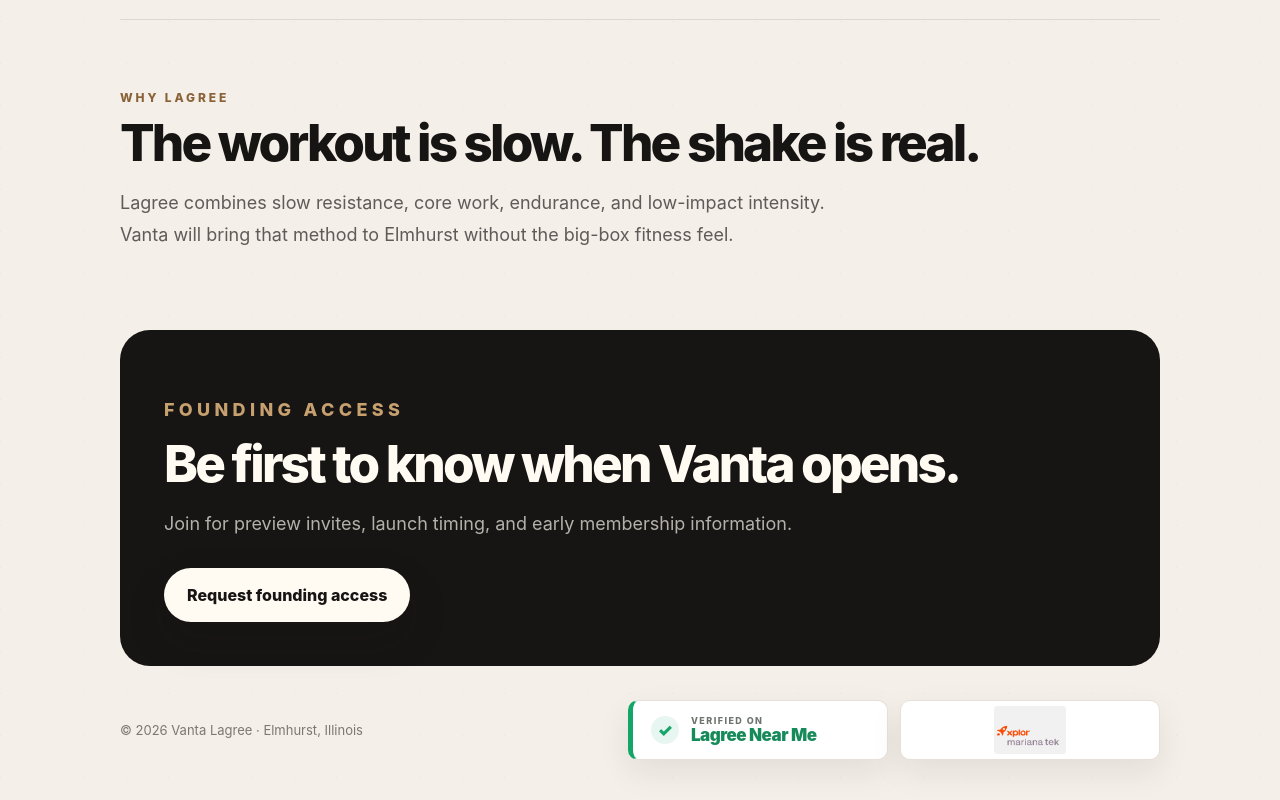
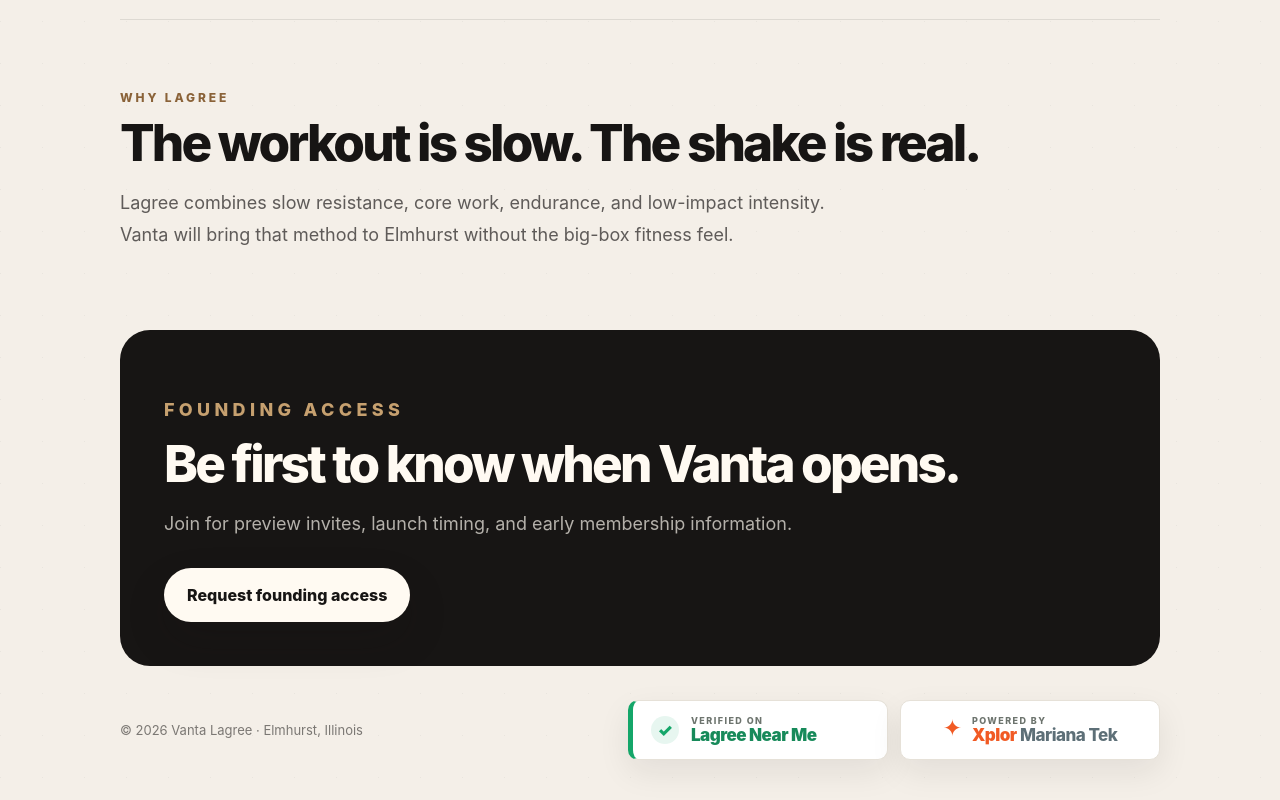
Before and after one commit to Mirr88/vanta-lagree, a React (Vite) app: page / in a window 1280 px wide. Shown: the part 987-1787 px from the top of the page. Built offline with nearby package versions, Linux system fonts and the light colour scheme; the HTML template or start-up script is replaced by a standard one.

Commit message:
Convert Mariana Tek footer to text badge

```diff
--- a/src/App.tsx
+++ b/src/App.tsx
@@ -78,8 +78,12 @@ export default function App() {
               <strong>Lagree Near Me</strong>
             </span>
           </a>
-          <span className="mariana-logo" aria-label="Powered by Mariana Tek">
-            <img src="/mariana-tek-logo-cropped.png" alt="Powered by Mariana Tek" />
+          <span className="mariana-badge" aria-label="Powered by Mariana Tek">
+            <span className="xplor-mark">✦</span>
+            <span className="mariana-copy">
+              <small>Powered by</small>
+              <strong><em>Xplor</em> Mariana Tek</strong>
+            </span>
           </span>
         </div>
       </footer>
--- a/src/index.css
+++ b/src/index.css
@@ -185,7 +185,7 @@ h1 {
 }
 .footer-badges { display: flex; flex-wrap: wrap; gap: 12px; justify-content: flex-end; align-items: center; }
 .lnm-badge,
-.mariana-logo {
+.mariana-badge {
   display: inline-flex;
   align-items: center;
   justify-content: center;
@@ -231,12 +231,35 @@ h1 {
   color: #178a5a;
   font-weight: 950;
 }
-.mariana-logo img {
-  display: block;
-  width: 238px;
-  height: 48px;
-  border: 0;
-  object-fit: contain;
+.mariana-badge {
+  gap: 10px;
+  padding: 0 18px;
+}
+.xplor-mark {
+  color: #f15a24;
+  font-size: 23px;
+  font-weight: 950;
+  line-height: 1;
+  transform: translateY(-1px);
+}
+.mariana-copy { display: grid; gap: 2px; line-height: 1; }
+.mariana-copy small {
+  font-size: 9px;
+  letter-spacing: .16em;
+  text-transform: uppercase;
+  color: #6d746e;
+  font-weight: 850;
+}
+.mariana-copy strong {
+  font-size: 17px;
+  letter-spacing: -.03em;
+  color: #5d6f77;
+  font-weight: 850;
+}
+.mariana-copy em {
+  color: #f15a24;
+  font-style: normal;
+  font-weight: 950;
 }
 .lnm-badge:hover { transform: translateY(-1px); }
 
```
